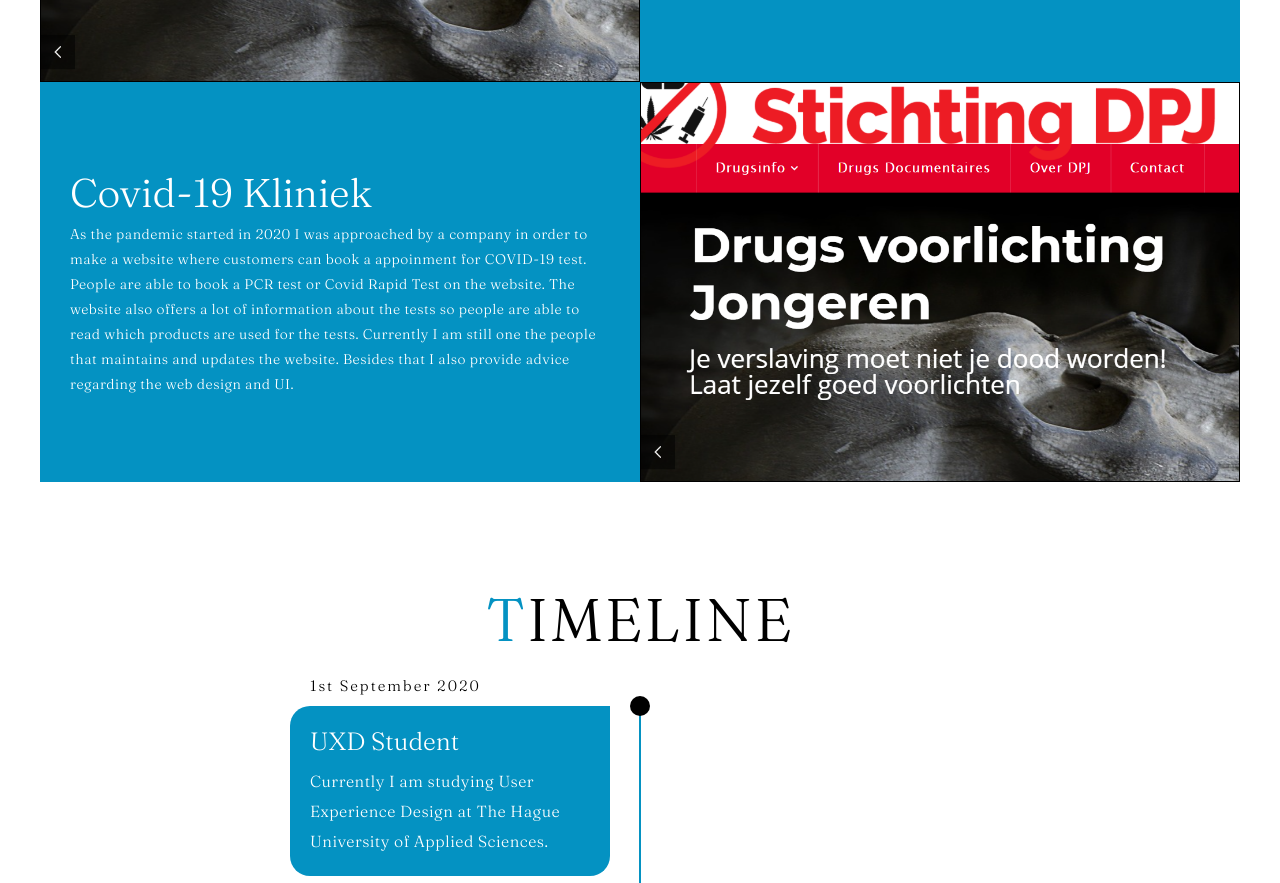
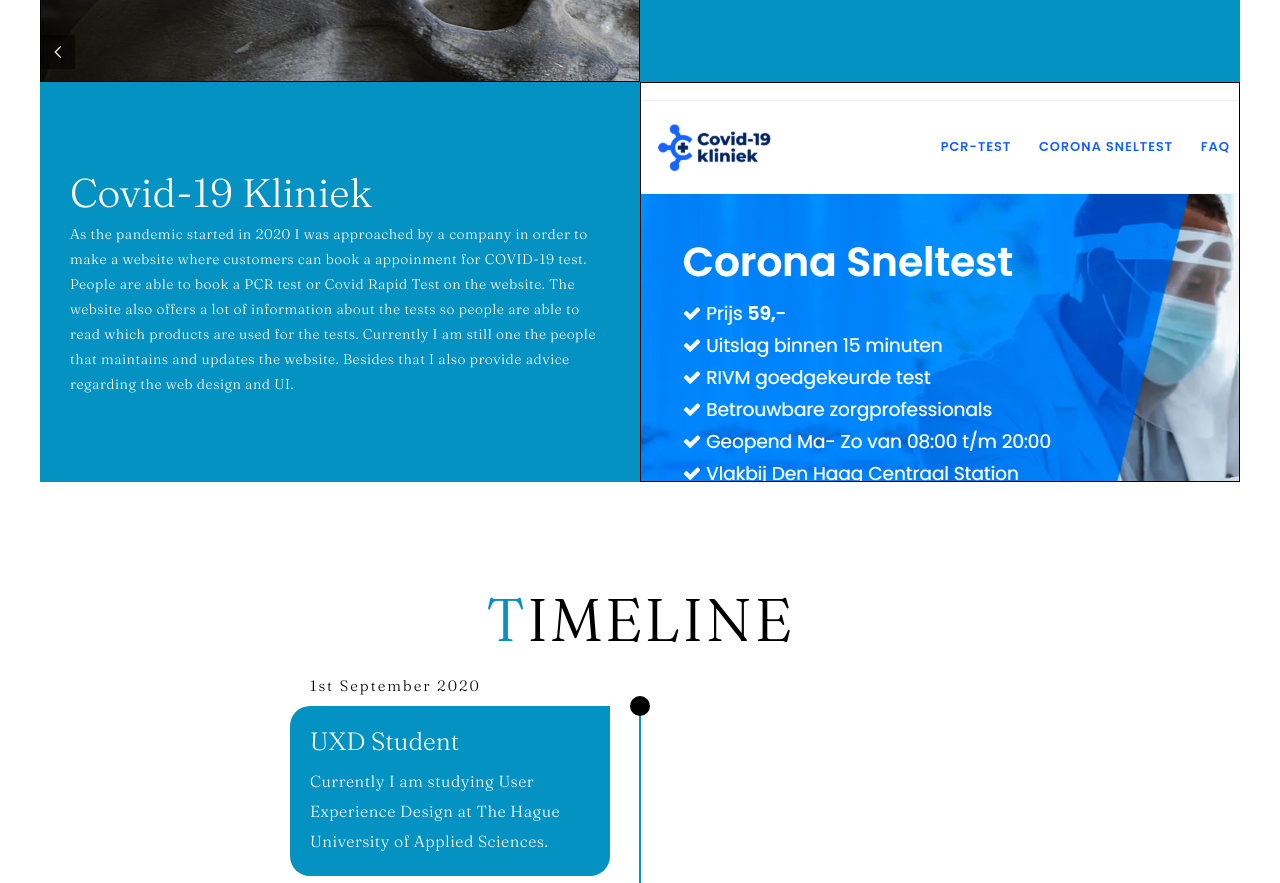
Before and after one commit to ambrish1/ambrish1.github.io, a plain HTML site: page index.html in a window 1280 px wide. Shown: the part 4209-5092 px from the top of the page. Drawn offline with Linux system fonts and the light colour scheme.

Commit message:
Update index.html

```diff
--- a/index.html
+++ b/index.html
@@ -146,7 +146,7 @@
           </div>
           <div class="project-img">
           	<a href="http://www.covid19kliniek.nl/" target="_blank">
-            <img src="./img/StichtingDPJ.png" alt="img">
+            <img src="./img/covid19.png" alt="img">
        		</a>
           </div>
         </div>
```
